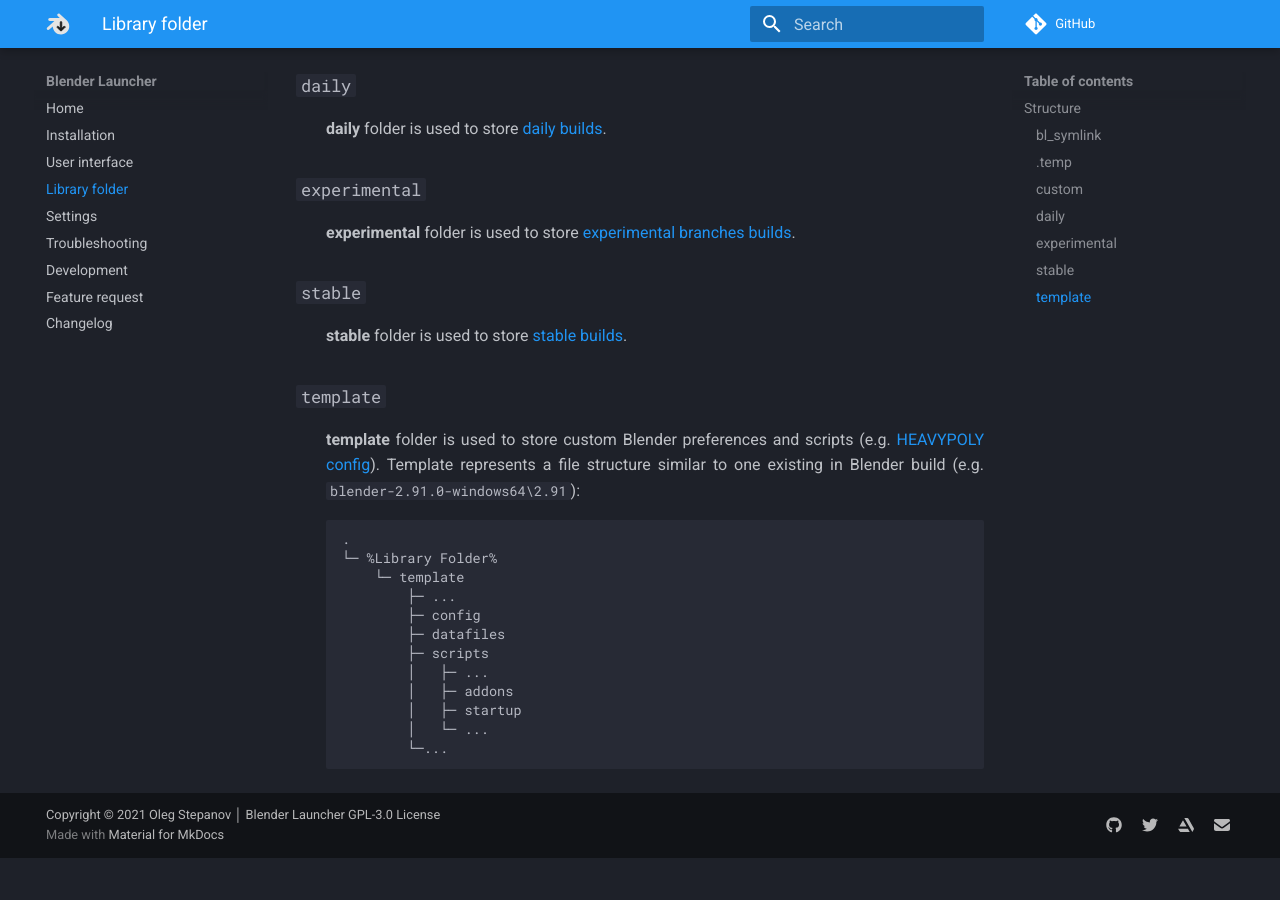
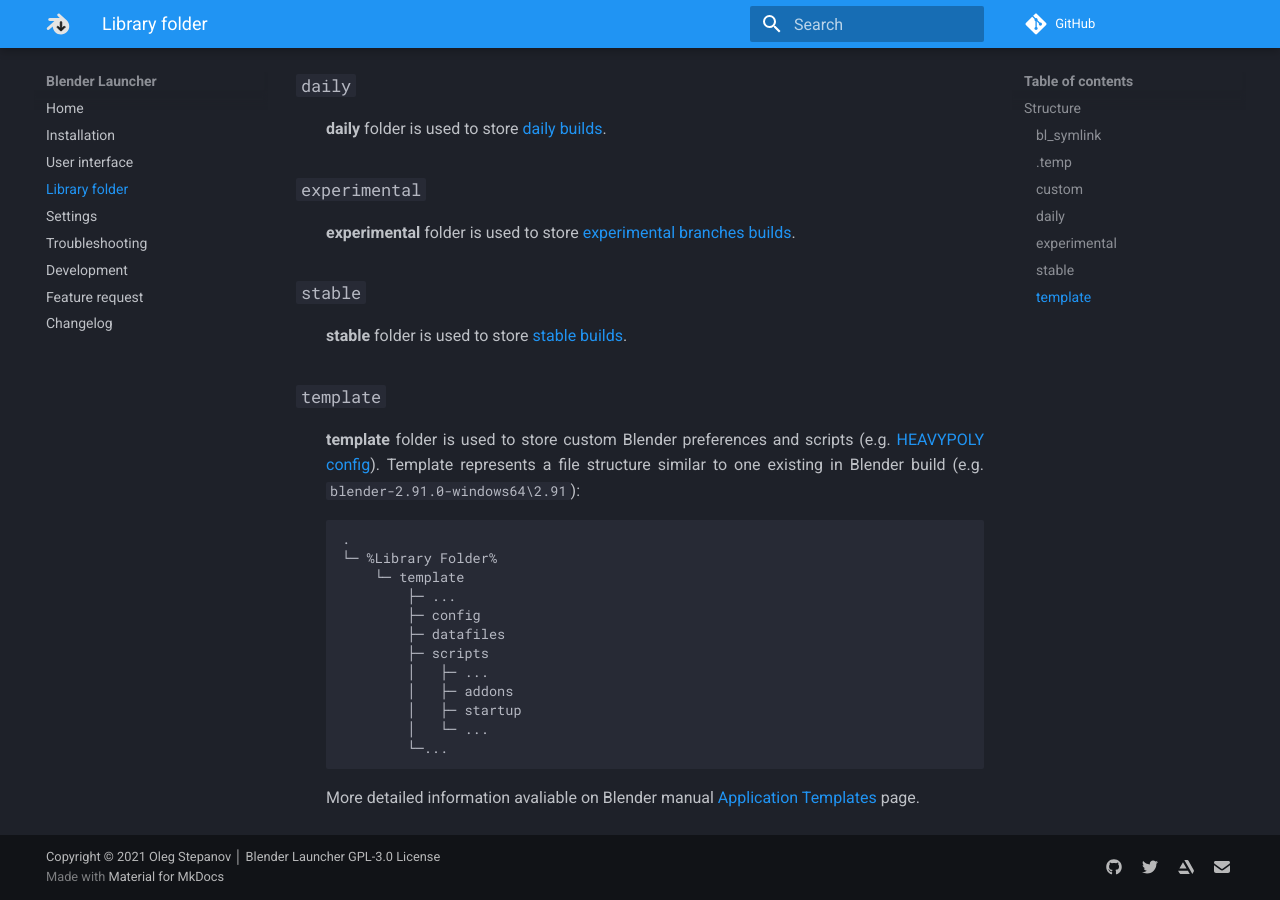
Before and after one commit to DotBow/Blender-Launcher, an MkDocs documentation site: the page built from docs/mkdocs/library_folder.md, in a window 1280 px wide and 900 px high, scrolled down 1264 px. Built offline with MkDocs 1.6.1 and Material for MkDocs 9.7.7, drawn with Linux system fonts in a browser that asks for light colours; comment, search, counter and statistics services are not loaded; before the commit the page ends 2122 px from its top, so only the background shows below that.

Commit message:
Add link to Blenders manual Application Templates

````diff
--- a/docs/mkdocs/library_folder.md
+++ b/docs/mkdocs/library_folder.md
@@ -81,3 +81,5 @@
             │   └─ ...
             └─...
     ```
+
+    More detailed information avaliable on Blender manual [Application Templates](https://docs.blender.org/manual/en/dev/advanced/app_templates.html) page.
````
